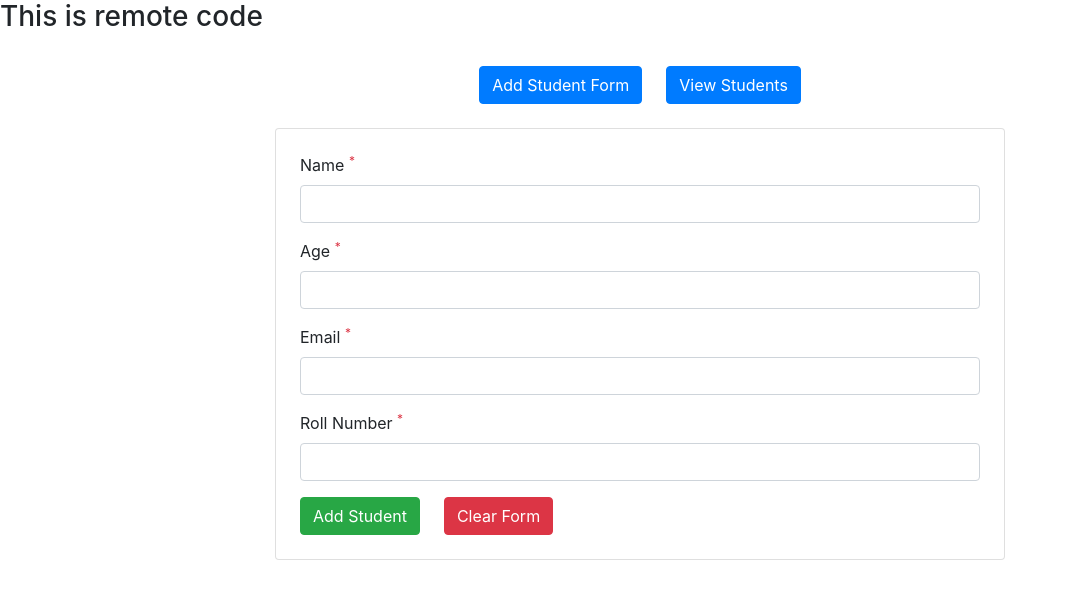
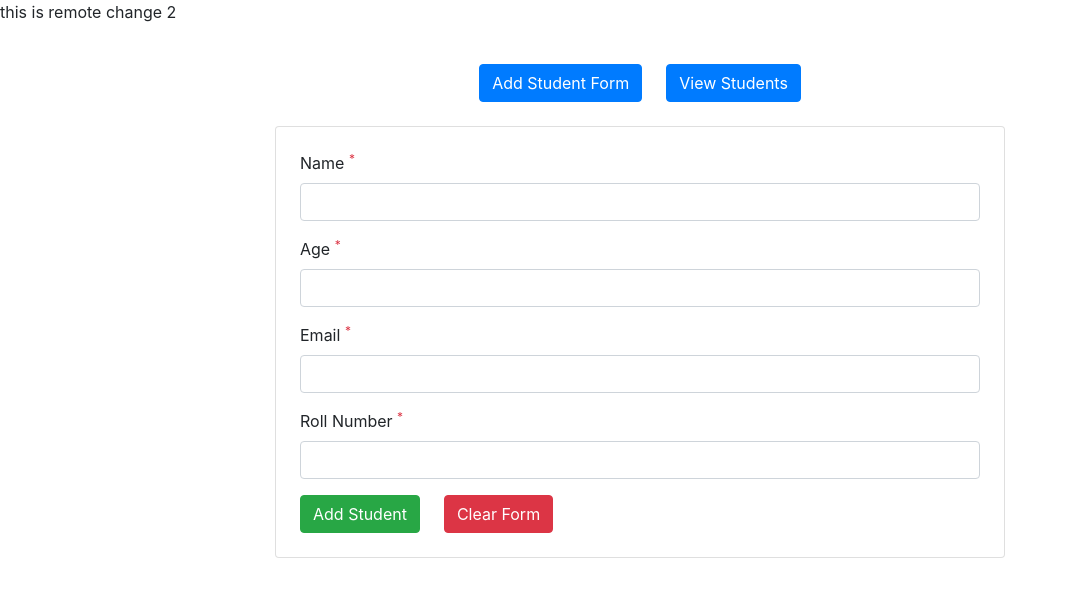
Before and after one commit to AishwaryaKulkarni1801/GITdemo, an Angular app: page / in a window 1280 px wide. Shown: the top 598 px of the page, without its empty margins (0-1068 px from the left). Built offline with nearby package versions, Linux system fonts and the light colour scheme.

Commit message:
Update app.component.html

```diff
--- a/src/app/app.component.html
+++ b/src/app/app.component.html
@@ -1,4 +1,4 @@
-<h3>This is remote code</h3>
+<p>this is remote change 2</p>
 <div class="container">
 <div class="row justify-content-center">
   <div class="mt-4">
```
